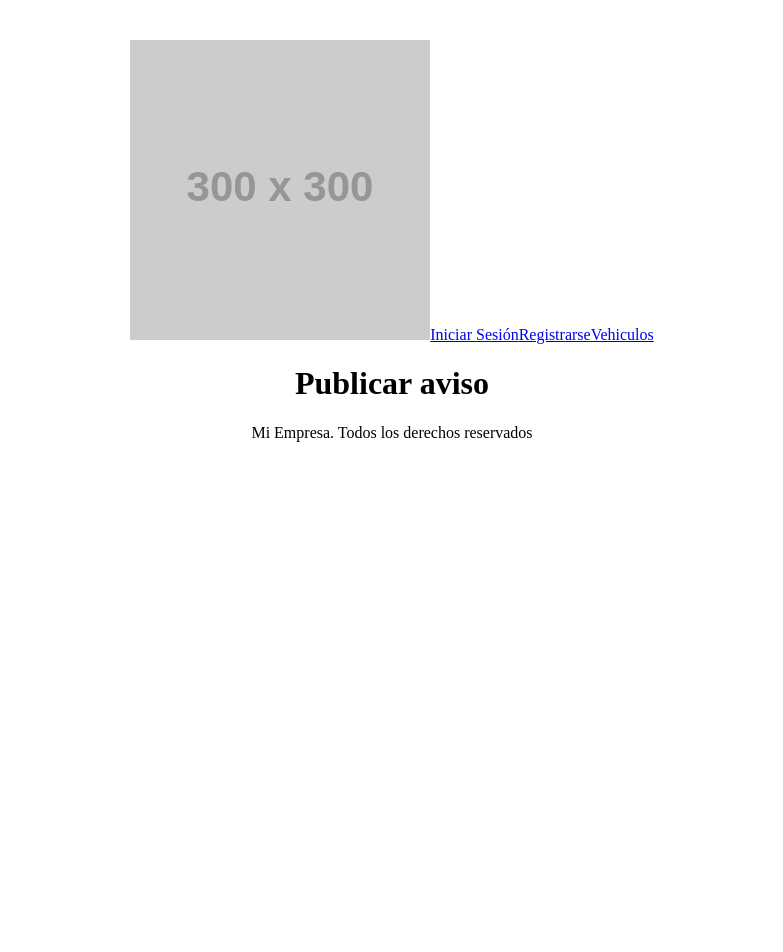
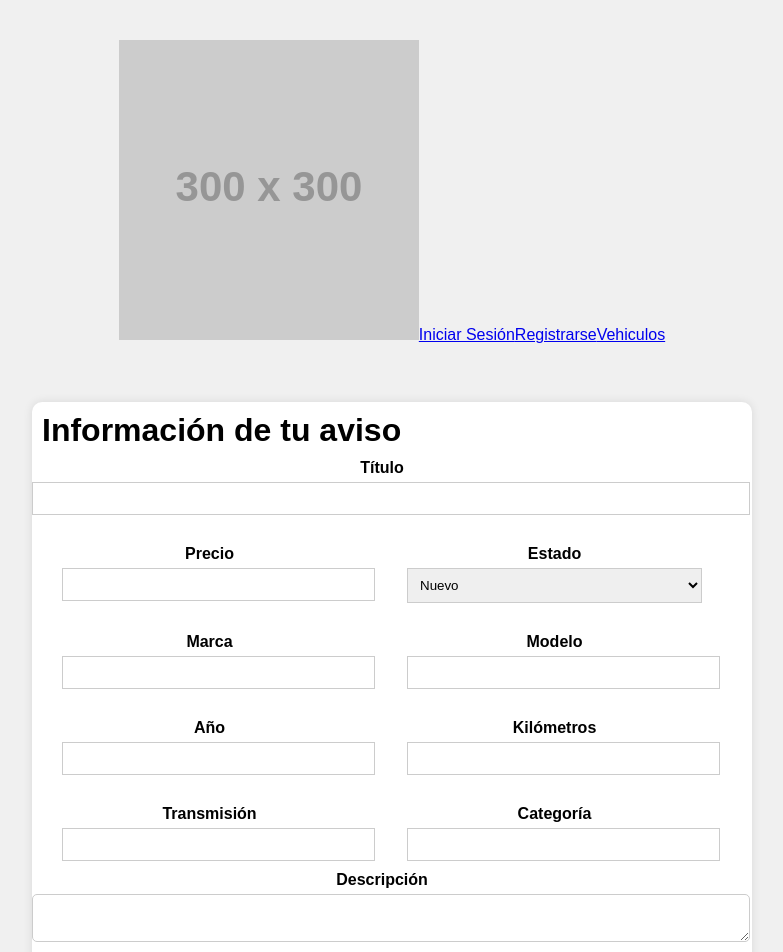
Before and after one commit to jhonnyquevedo/prueba_proyecto, a React (Vite) app in the folder frontend/: page /publicar in a window 1280 px wide. Shown: the top 952 px of the page, without its empty margins (248-1031 px from the left). Before the commit the page ends 800 px from the top, so only its background shows below. Built offline with nearby package versions, Linux system fonts and the light colour scheme.

Commit message:
vista PublicarAviso

```diff
--- a/frontend/src/views/PublicarAviso/PublicarAviso.css
+++ b/frontend/src/views/PublicarAviso/PublicarAviso.css
@@ -0,0 +1,91 @@
+body {
+    font-family: Arial, sans-serif;
+    background-color: #f0f0f0;
+  }
+
+  .container {
+    display: flex;
+    justify-content: center;
+    align-items: center;
+    height: 100vh;
+  }
+
+  .center {
+    max-width: 700px;
+    width: 100%;
+    background-color: #fff;
+    padding-right: 20px;
+    border-radius: 10px;
+    box-shadow: 0 0 10px rgba(0, 0, 0, 0.1);
+  }
+
+  .center h1 {
+    text-align: center;
+    display: flex;
+    justify-content: flex-start;
+    align-items: center;
+    margin: 10px;
+  }
+
+  .form-vehiculo {
+    display: grid;
+    grid-gap: 10px;
+  }
+
+  label {
+    display: block;
+    font-weight: bold;
+  }
+
+  input[type="text"],
+  input[type="number"],
+  textarea,
+  input[type="file"],
+  select {
+    width: 100%;
+    padding: 8px;
+    margin-top: 5px;
+    border: 1px solid #ccc;
+  }
+
+  .inline-fields {
+    display: grid;
+    grid-template-columns: 1fr 1fr;
+    grid-gap: 50px;
+    margin-top: 20px;
+    margin-left: 30px;
+    margin-right: 30px;
+  }
+
+  textarea {
+    width: 100%;
+    padding: 8px;
+    margin-top: 5px;
+    border: 1px solid #ccc;
+    border-radius: 5px;
+    resize: vertical;
+  }
+
+  .imagen-vehiculo {
+    display: block;
+    margin-top: 10px;
+    max-width: 100%;
+    height: auto;
+    border-radius: 5px;
+  }
+
+  .boton-publicar {
+    display: block;
+    width: 100%;
+    padding: 10px;
+    background-color:#4C3280;
+    color: #fff;
+    border: none;
+    border-radius: 5px;
+    font-size: 16px;
+    cursor: pointer;
+  }
+
+  .boton-publicar:hover {
+    background-color: #0cac2e;
+  }
--- a/frontend/src/views/PublicarAviso/PublicarAviso.jsx
+++ b/frontend/src/views/PublicarAviso/PublicarAviso.jsx
@@ -1,7 +1,167 @@
+import React, { useState } from 'react';
+import './PublicarAviso.css';
+
 function PublicarAviso() {
-    return (
-        <h1>Publicar aviso</h1>
-    )
+  const [vehiculo, setVehiculo] = useState({
+    titulo: '',
+    precio: '',
+    estado: 'nuevo',
+    marca: '',
+    modelo: '',
+    año: '',
+    kilometros: '',
+    transmision: '',
+    categoria: '',
+    descripcion: '',
+    imagen: null
+  });
+
+  const handleChange = (event) => {
+    const { name, value } = event.target;
+    setVehiculo({ ...vehiculo, [name]: value });
+  };
+
+  const handleImageChange = (event) => {
+    const file = event.target.files[0];
+    setVehiculo({ ...vehiculo, imagen: URL.createObjectURL(file) });
+  };
+
+  const handleSubmit = (event) => {
+    event.preventDefault();
+    console.log('Datos del vehículo:', vehiculo);
+    alert('Datos enviados exitosamente. Revisa la consola para ver los datos.');
+
+  };
+
+  return (
+    <div className="container">
+      <div className="center">
+        <h1>Información de tu aviso</h1>
+        <form onSubmit={handleSubmit} className="form-vehiculo">
+          <label>
+            Título
+            <input
+              type="text"
+              name="titulo"
+              value={vehiculo.titulo}
+              onChange={handleChange}
+              required
+            />
+          </label>
+          <div className="inline-fields">
+            <label>
+              Precio
+              <input
+                type="text"
+                name="precio"
+                value={vehiculo.precio}
+                onChange={handleChange}
+                required
+              />
+            </label>
+            <label>
+              Estado
+              <select
+                name="estado"
+                value={vehiculo.estado}
+                onChange={handleChange}
+                required
+              >
+                <option value="nuevo">Nuevo</option>
+                <option value="usado">Usado</option>
+              </select>
+            </label>
+          </div>
+          <div className="inline-fields">
+            <label>
+              Marca
+              <input
+                type="text"
+                name="marca"
+                value={vehiculo.marca}
+                onChange={handleChange}
+                required
+              />
+            </label>
+            <label>
+              Modelo
+              <input
+                type="text"
+                name="modelo"
+                value={vehiculo.modelo}
+                onChange={handleChange}
+                required
+              />
+            </label>
+          </div>
+          <div className="inline-fields">
+            <label>
+              Año
+              <input
+                type="number"
+                name="año"
+                value={vehiculo.año}
+                onChange={handleChange}
+                required
+              />
+            </label>
+            <label>
+              Kilómetros
+              <input
+                type="text"
+                name="kilometros"
+                value={vehiculo.kilometros}
+                onChange={handleChange}
+                required
+              />
+            </label>
+          </div>
+          <div className="inline-fields">
+            <label>
+              Transmisión
+              <input
+                type="text"
+                name="transmision"
+                value={vehiculo.transmision}
+                onChange={handleChange}
+                required
+              />
+            </label>
+            <label>
+              Categoría
+              <input
+                type="text"
+                name="categoria"
+                value={vehiculo.categoria}
+                onChange={handleChange}
+                required
+              />
+            </label>
+          </div>
+          <label>
+            Descripción
+            <textarea
+              name="descripcion"
+              value={vehiculo.descripcion}
+              onChange={handleChange}
+              required
+            />
+          </label>
+          <label>
+            Imagen
+            <input
+              type="file"
+              accept="image/*"
+              onChange={handleImageChange}
+              required
+            />
+          </label>
+          {vehiculo.imagen && <img src={vehiculo.imagen} alt="Vehículo" className="imagen-vehiculo" />}
+          <button type="submit" className="boton-publicar">Publicar</button>
+        </form>
+      </div>
+    </div>
+  );
 }
 
-export default PublicarAviso
+export default PublicarAviso;
```
